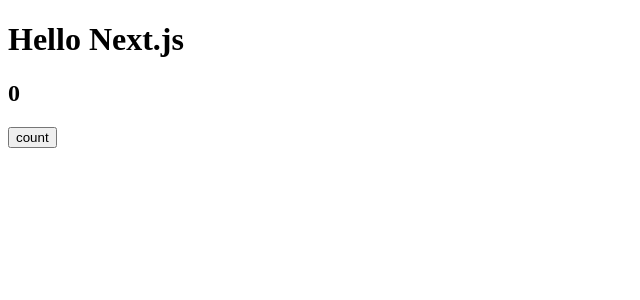
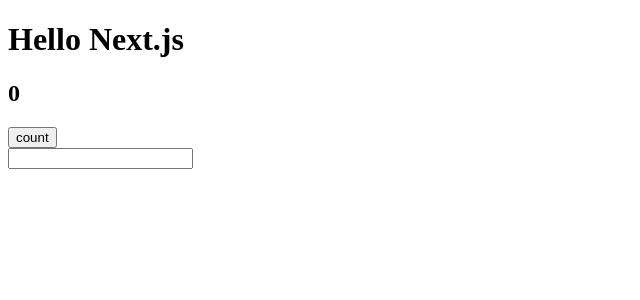
Before and after one commit to azarashi2931/next-js-practice, a Next.js app: page / in a window 1280 px wide. Shown: the top 300 px of the page, without its empty margins (0-640 px from the left). Built offline with nearby package versions, Linux system fonts and the light colour scheme.

Commit message:
Add form

```diff
--- a/pages/index.tsx
+++ b/pages/index.tsx
@@ -3,12 +3,16 @@
 
 const Index: NextPage = () => {
   const [count, setCount] = useState<number>(0);
+  const [text, setText] = useState<string>("");
 
   return (
     <>
       <h1>Hello Next.js</h1>
       <h2>{count}</h2>
       <button onClick={() => setCount(count + 1)}>count</button>
+      <form>
+        <input value={text} onChange={(e) => setText(e.target.value)} />
+      </form>
     </>
   );
 };
```
